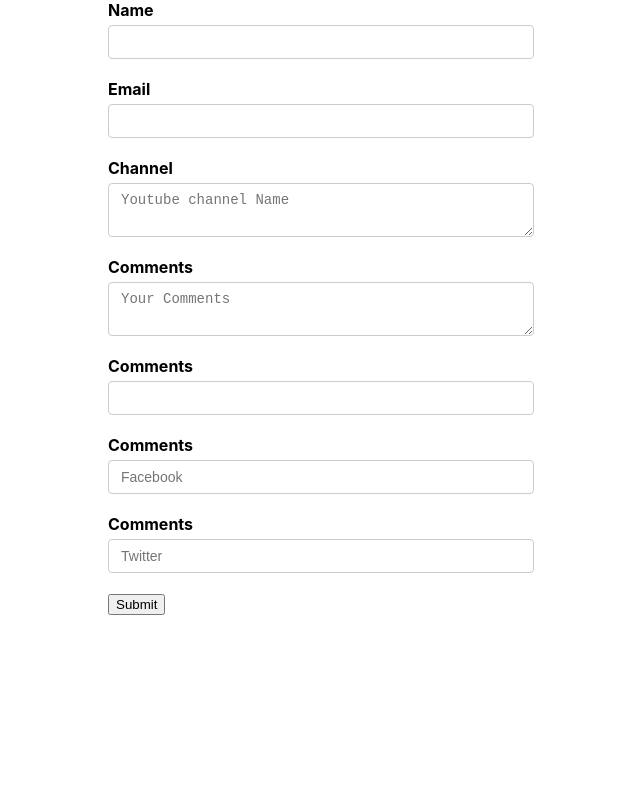
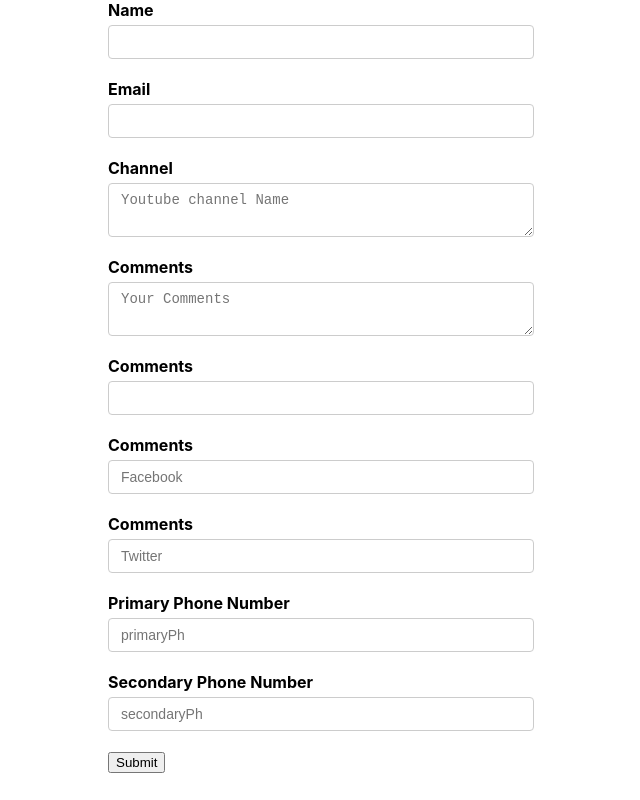
Before and after one commit to sumanta2/reactformik, a React (Create React App) app: page / in a window 1280 px wide. Shown: the whole page, without its empty margins (319-959 px from the left). Built offline with nearby package versions, Linux system fonts and the light colour scheme.

Commit message:
14 use Array

```diff
--- a/src/components/YoutubeForm.js
+++ b/src/components/YoutubeForm.js
@@ -26,6 +26,7 @@ const YoutubeForm = () => {
       facebook:'',
       twitter:'',
     },
+    phoneNumber:['',''],
   }
 
 
@@ -113,6 +114,18 @@ const YoutubeForm = () => {
           <ErrorMessage name='comments' component={TextError}/>
         </div>
 
+        <div className="form-control">
+          <label htmlFor="primaryPh">Primary Phone Number</label>
+          <Field placeholder="primaryPh" type="text" name="phoneNumber[0]" id="primaryPh"/>  {/* used array to store same type different field input value*/}
+          <ErrorMessage name='comments' component={TextError}/>
+        </div>
+
+        <div className="form-control">
+          <label htmlFor="secondaryPh">Secondary Phone Number</label>
+          <Field placeholder="secondaryPh" type="text" name="phoneNumber[1]" id="secondaryPh"/>  {/* used array to store same type different field input value*/}
+          <ErrorMessage name='comments' component={TextError}/>
+        </div>
+
         {/* onBlur event help to track any component are already visited or not */}
 
         <button type="submit">Submit</button>
```
Also changed, not shown: ReadMe.txt.
